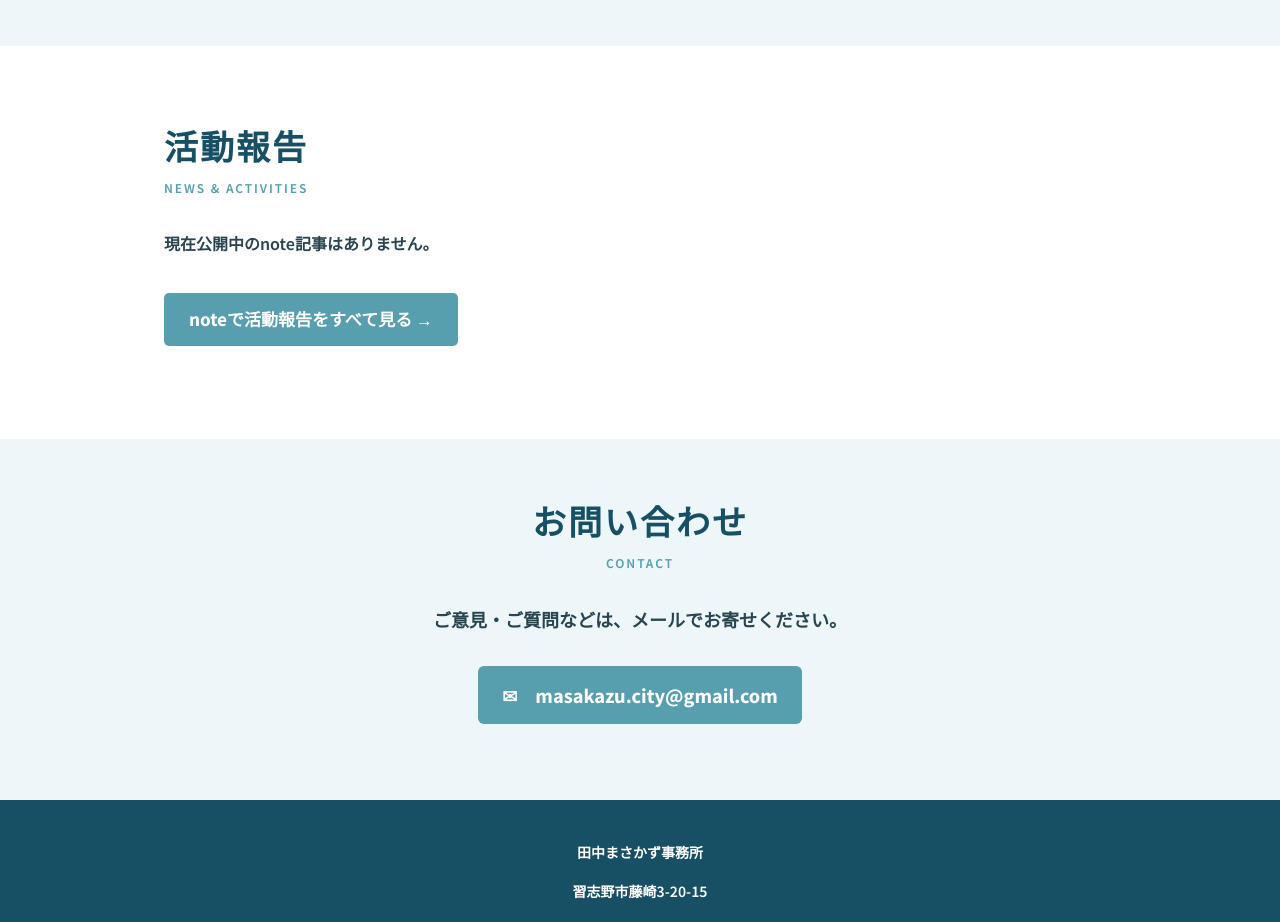
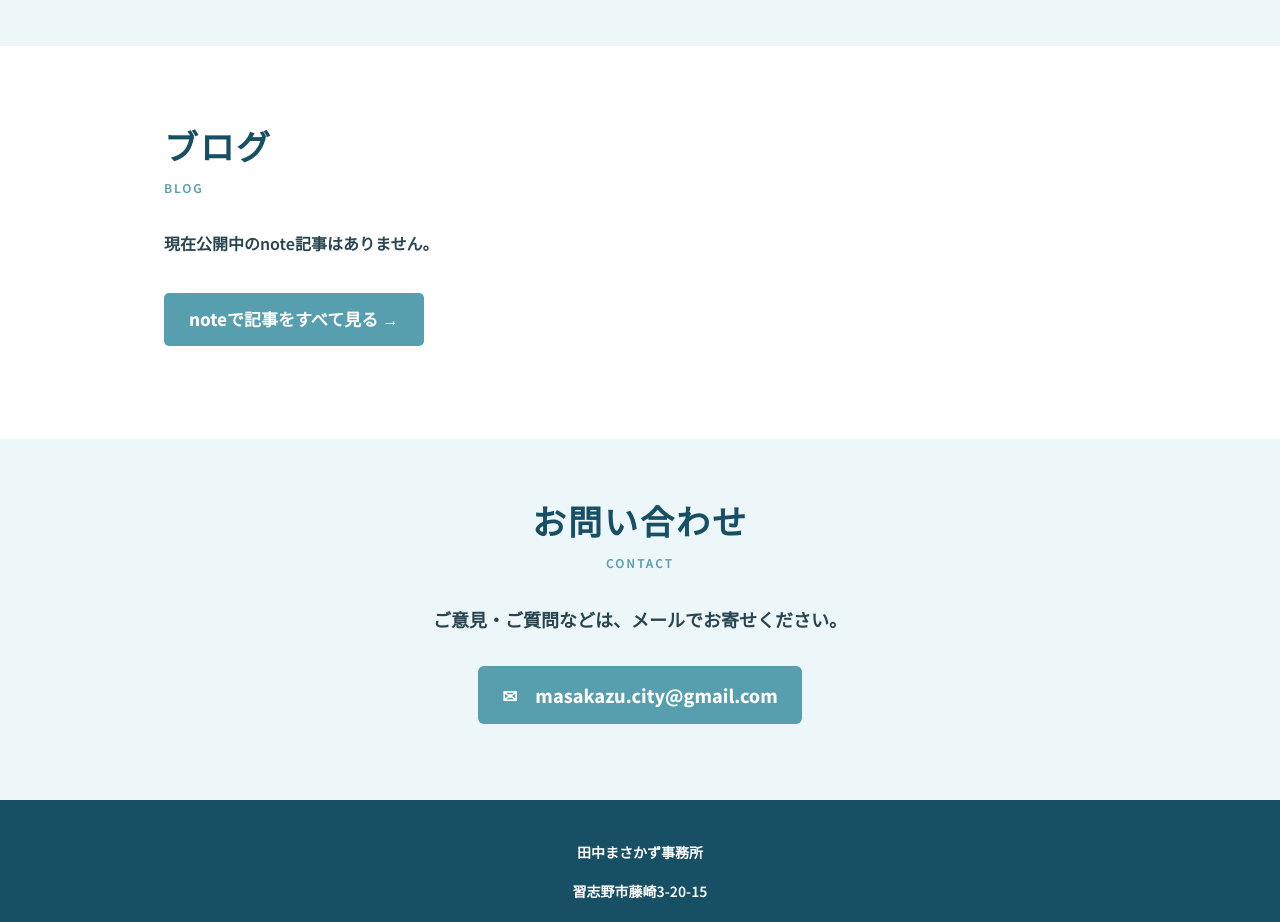
Before and after one commit to masakazu-narashino/masakazu-narashino.github.io, a plain HTML site: page index.html in a window 1280 px wide. Shown: the part 7180-8102 px from the top of the page. Drawn offline with Linux system fonts and the light colour scheme.

Commit message:
Align homepage blog labels

```diff
--- a/index.html
+++ b/index.html
@@ -494,10 +494,10 @@ nav a,.menu a,.button {font-weight:800}
     </a>
   </div>
 </section><section id="news">
-  <h2 class="section-title">活動報告</h2>
-  <p class="section-sub">NEWS &amp; ACTIVITIES</p>
+  <h2 class="section-title">ブログ</h2>
+  <p class="section-sub">BLOG</p>
   <div id="note-articles" aria-live="polite"><p>最新記事を読み込み中です。</p></div>
-  <p><a class="button" href="https://note.com/masakazu_tanaka">noteで活動報告をすべて見る →</a></p>
+  <p><a class="button" href="https://note.com/masakazu_tanaka">noteで記事をすべて見る →</a></p>
 </section>
 <div class="contact" id="contact"><div class="contact-inner"><h2 class="section-title">お問い合わせ</h2><p class="section-sub">CONTACT</p><p>ご意見・ご質問などは、メールでお寄せください。</p><p><a class="mail-link" href="mailto:masakazu.city@gmail.com?subject=%E3%83%9B%E3%83%BC%E3%83%A0%E3%83%9A%E3%83%BC%E3%82%B8%E3%81%8B%E3%82%89%E3%81%AE%E3%81%8A%E5%95%8F%E3%81%84%E5%90%88%E3%82%8F%E3%81%9B">✉　masakazu.city@gmail.com</a></p></div></div>
 </main>
```
